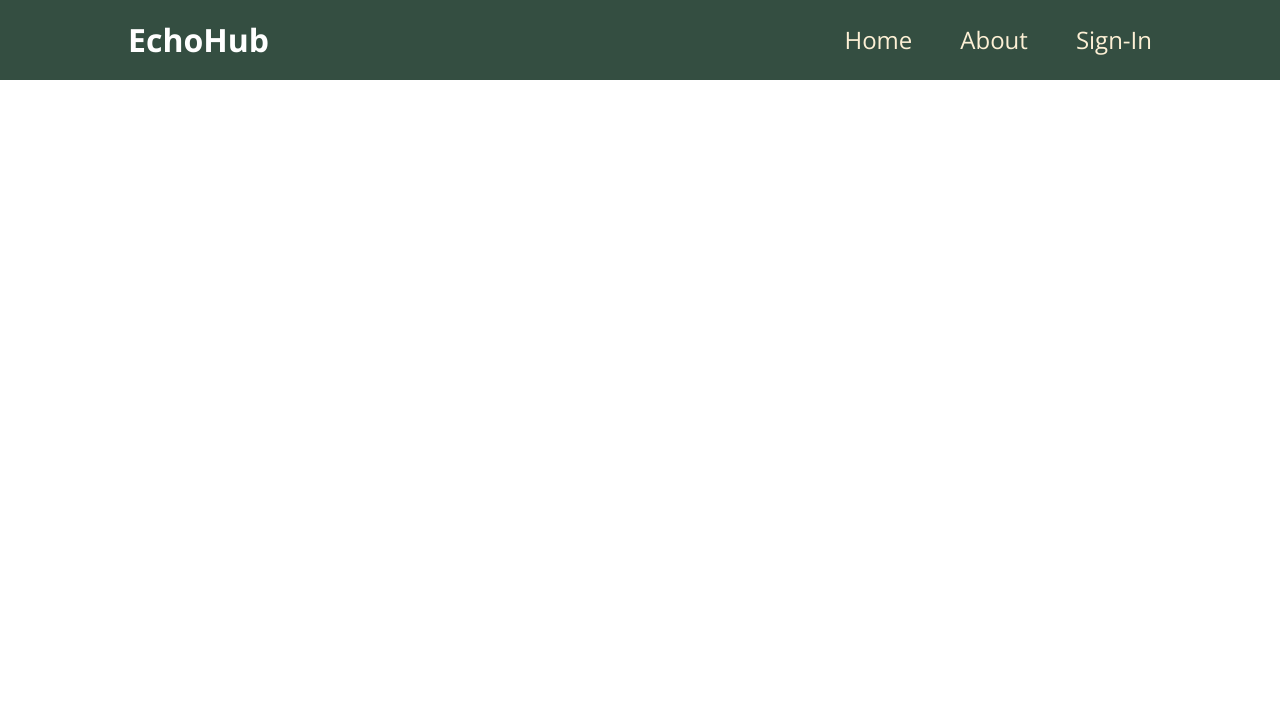
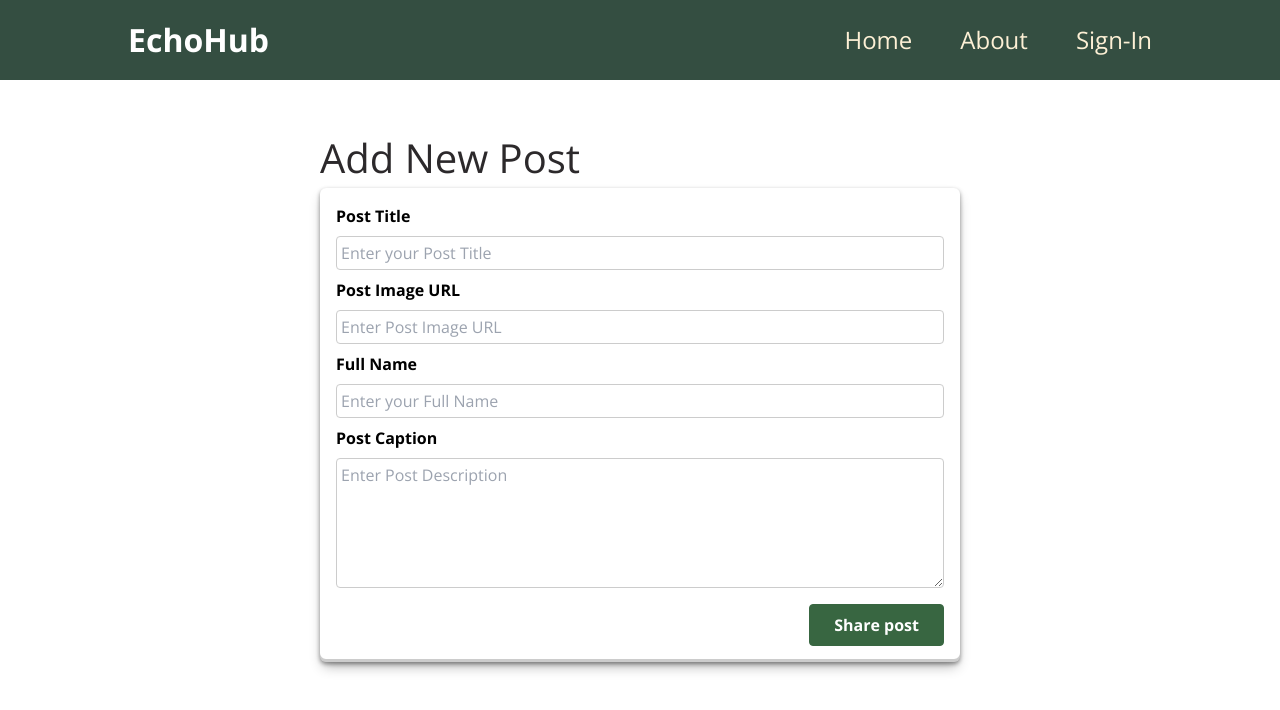
Before and after one commit to Tanushree227/MERN_authApp, a React (Vite) app in the folder client/: page /new-post in a window 1280 px wide. Shown: the top 710 px of the page. Built offline with nearby package versions, Linux system fonts and the light colour scheme; no server answers.

Commit message:
working with forms

```diff
--- a/client/src/App.jsx
+++ b/client/src/App.jsx
@@ -5,6 +5,8 @@ import Profile from './pages/Profile';
 import SignIn from './pages/SignIn';
 import SignUp from './pages/SignUp';
 import Layout from './components/layout/Layout';
+import NewPost from './pages/NewPost';
+import Favorites from './pages/Favorites';
 
 function App() {
   return (
@@ -13,6 +15,8 @@ function App() {
       <Routes>
         <Route path="/" element={<Home />} />
         <Route path='/about' element={<About />} />
+        <Route path='/favorites' element={<Favorites />} />
+        <Route path='/new-post' element={<NewPost />} />
         <Route path='/profile' element={<Profile />} />
         <Route path='/sign-in' element={<SignIn />} />
         <Route path='/sign-up' element={<SignUp />} />
--- /dev/null
+++ b/client/src/components/posts/NewPostForm.jsx
@@ -0,0 +1,33 @@
+import Card from '../ui/Card';
+import classes from './NewPostForm.module.css';
+
+function NewPostForm()
+{
+    return(
+        <Card>
+            <form className={classes.form}>
+                <div className={classes.control}>
+                    <label htmlFor='title'>Post Title</label>
+                    <input type="text" placeholder='Enter your Post Title' required autoComplete='off' id='title' />
+                </div>
+                <div className={classes.control}>
+                    <label htmlFor='image'>Post Image URL</label>
+                    <input placeholder='Enter Post Image URL' autoComplete='off' type="url" required id='image' />
+                </div>
+                <div className={classes.control}>
+                    <label htmlFor='name'>Full Name</label>
+                    <input type="text" autoComplete='off' placeholder='Enter your Full Name' required id='name' />
+                </div>
+                <div className={classes.control}>
+                    <label htmlFor='description'>Post Caption</label>
+                    <textarea placeholder='Enter Post Description' rows='5' id='description' required autoComplete='off'></textarea>
+                </div>
+                <div className={classes.actions}>
+                <button type='button'>Share post</button>
+                </div>
+            </form>
+        </Card>
+    );
+}
+
+export default NewPostForm;
--- /dev/null
+++ b/client/src/components/posts/NewPostForm.module.css
@@ -0,0 +1,45 @@
+.form {
+    padding: 1rem;
+  }
+
+  .control {
+    margin-bottom: 0.5rem;
+  }
+
+  .control label {
+    display: block;
+    font-weight: bold;
+    margin-bottom: 0.5rem;
+  }
+
+  .control input,
+  .control textarea {
+    display: block;
+    font: inherit;
+    border-radius: 4px;
+    border: 1px solid #ccc;
+    padding: 0.25rem;
+    width: 100%;
+  }
+
+  .actions {
+    margin-top: 1rem;
+    text-align: right;
+  }
+
+  .actions button {
+    font: inherit;
+    cursor: pointer;
+    background-color: #386641;
+    color: white;
+    padding: 0.5rem 1.5rem;
+    border: 1px solid #386641;
+    border-radius: 4px;
+    font-weight: bold;
+  }
+
+  .actions button:hover,
+  .actions button:active {
+    background-color: #bc4749;
+    border-color: #bc4749;
+  }
--- /dev/null
+++ b/client/src/pages/Favorites.jsx
@@ -0,0 +1,8 @@
+function Favorites()
+{
+    return(
+        <div>Favorites Page</div>
+    );
+}
+
+export default Favorites;
--- a/client/src/pages/NewPost.jsx
+++ b/client/src/pages/NewPost.jsx
@@ -0,0 +1,13 @@
+import NewPostForm from "../components/posts/NewPostForm";
+
+function NewPost()
+{
+    return(
+        <section>
+            <h1>Add New Post</h1>
+            <NewPostForm />
+        </section>
+    )
+}
+
+export default NewPost;
--- a/client/src/pages/Profile.jsx
+++ b/client/src/pages/Profile.jsx
@@ -1,7 +1,11 @@
+import { Link } from "react-router-dom";
+
 function Profile()
 {
     return(
-        <div>Profile Page.</div>
+        <div>Profile Page.
+        <button><Link to='/new-post'>Start a Post</Link></button>
+        </div>
     );
 }
 
```
